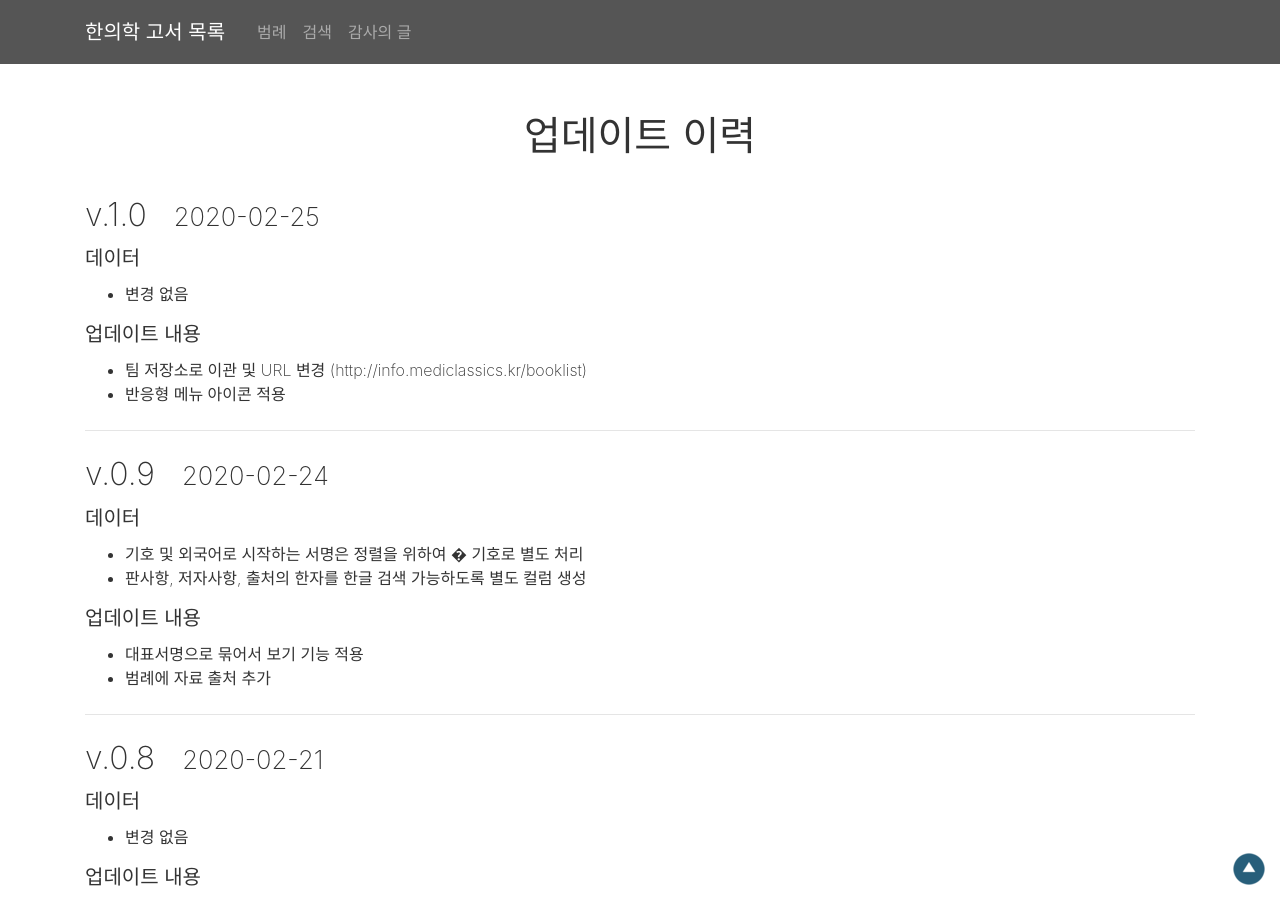
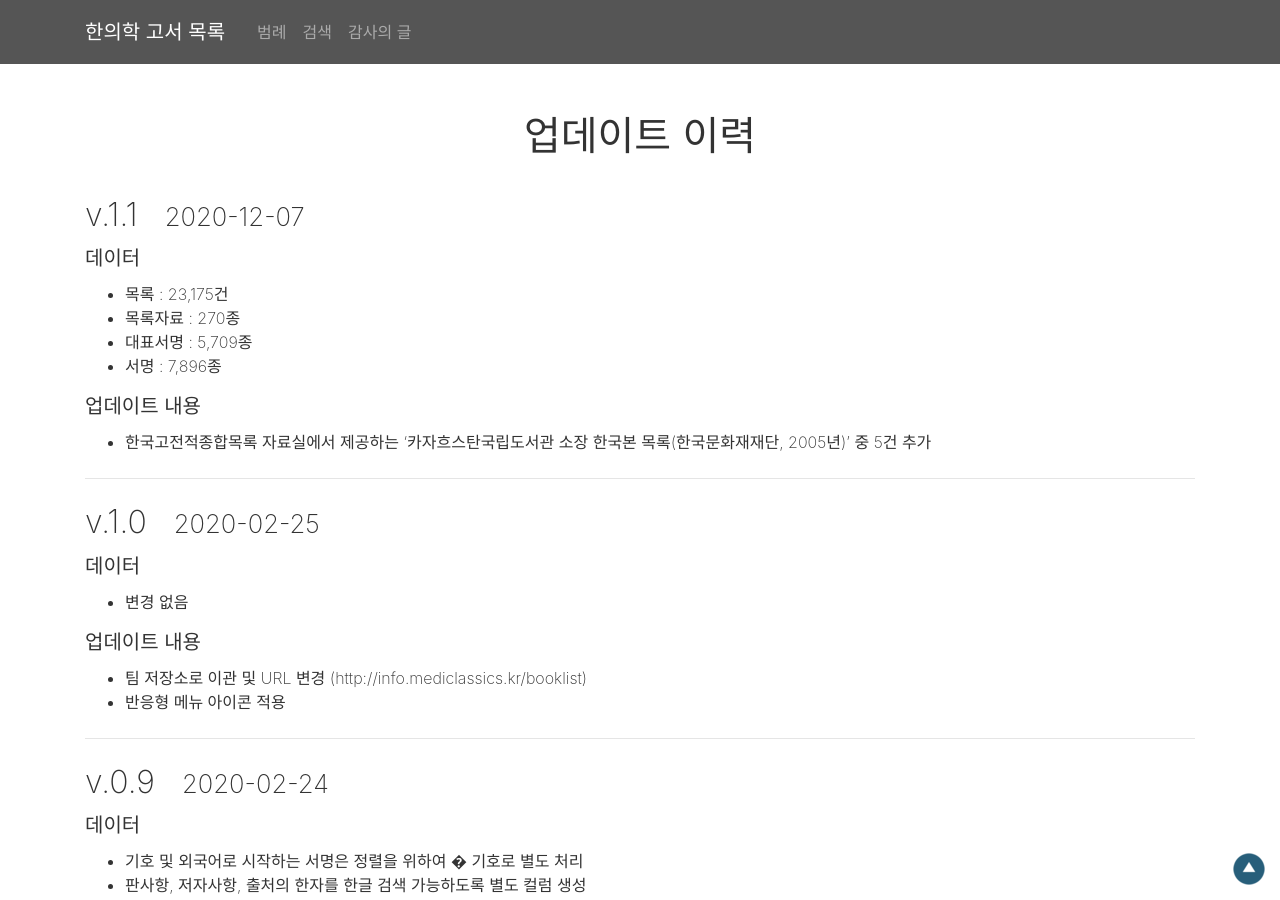
Before and after one commit to mediclassics-app/booklist, a Jekyll site: the page built from realese.md, in a window 1280 px wide and 900 px high. Built offline with Jekyll 4.4.1, drawn with Linux system fonts in a browser that asks for light colours.

Commit message:
카자흐스탄국립도서관 5종 업데이트

```diff
--- a/realese.md
+++ b/realese.md
@@ -12,6 +12,19 @@ title: "업데이트 이력"
 	</div>
 </div>
 
+
+## v.1.1&nbsp;&nbsp;&nbsp;<small>2020-12-07</small>
+
+##### 데이터
+- 목록 : 23,175건
+- 목록자료 : 270종
+- 대표서명 : 5,709종
+- 서명 : 7,896종
+
+##### 업데이트 내용
+- 한국고전적종합목록 자료실에서 제공하는 '카자흐스탄국립도서관 소장 한국본 목록(한국문화재재단, 2005년)' 중 5건 추가
+
+* * *
 
 ## v.1.0&nbsp;&nbsp;&nbsp;<small>2020-02-25</small>
 
```
